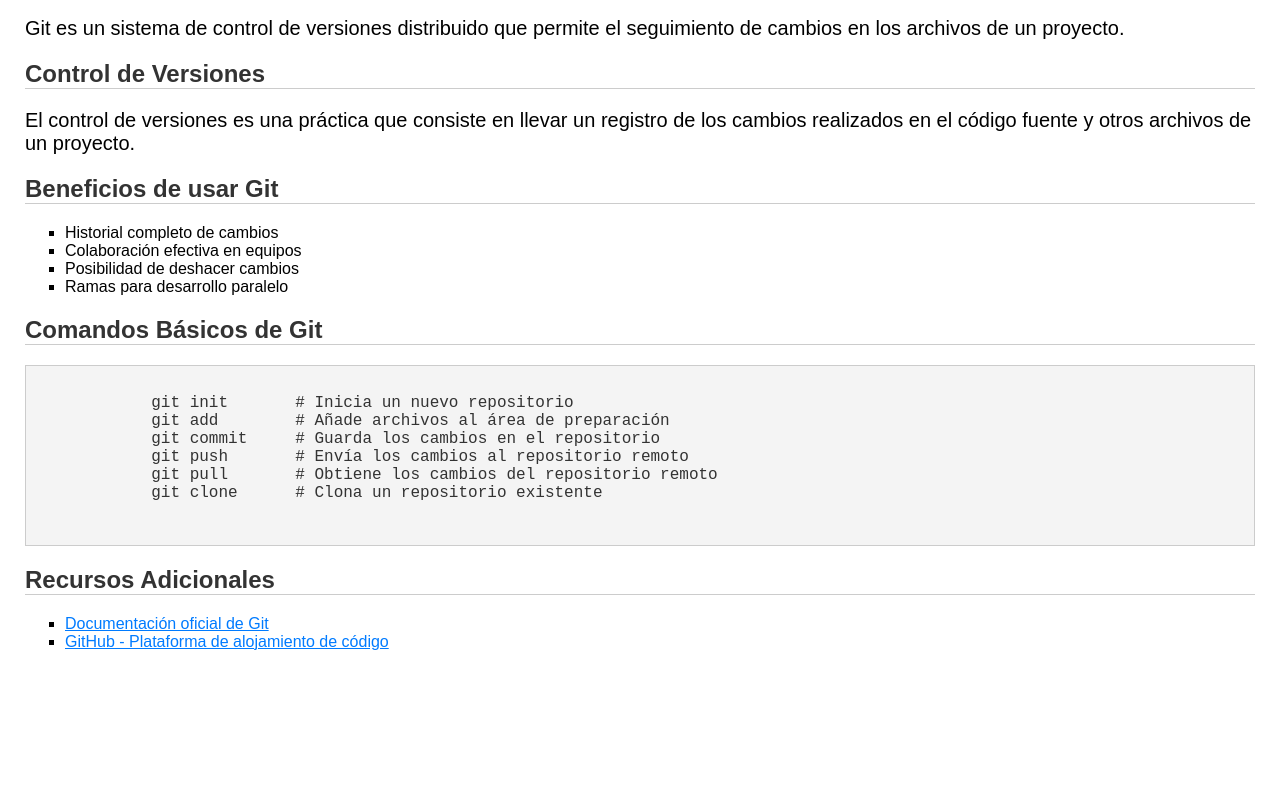
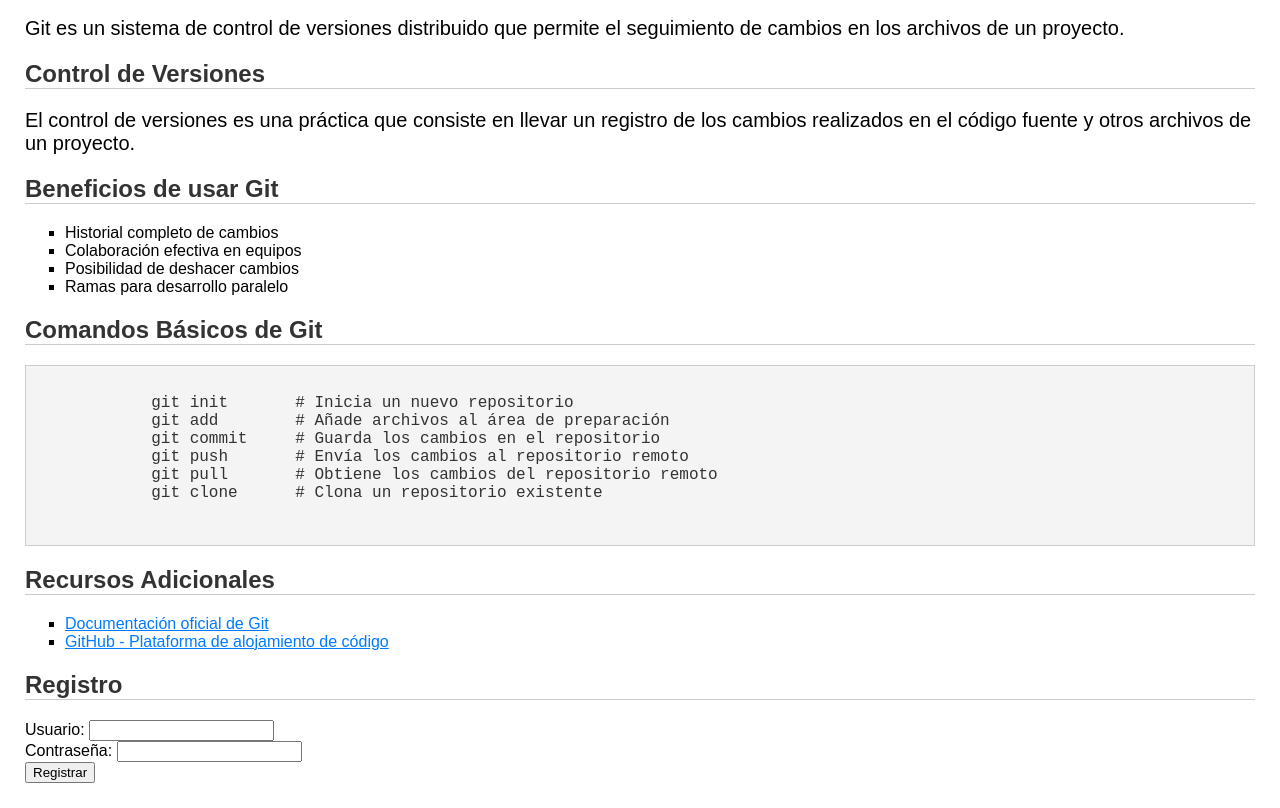
Before and after one commit to christian7777777777/ProyectoGit, a plain HTML site: page index.html in a window 1280 px wide. Shown: the part 115-923 px from the top of the page. Before the commit the page ends 800 px from the top, so only its background shows below. Drawn offline with Linux system fonts and the light colour scheme.

Commit message:
"Version Manuman 4.0"
"Version Manuman 4.0"

```diff
--- a/index.html
+++ b/index.html
@@ -40,5 +40,16 @@
         <li><a href="https://git-scm.com/doc">Documentación oficial de Git</a></li>
         <li><a href="https://github.com/">GitHub - Plataforma de alojamiento de código</a></li>
     </ul>
+
+    <h2>Registro</h2>
+    <form id="registrationForm">
+        <label for="username">Usuario:</label>
+        <input type="text" id="username" name="username" required><br>
+
+        <label for="password">Contraseña:</label>
+        <input type="password" id="password" name="password" required><br>
+
+        <button type="submit">Registrar</button>
+    </form>
 </body>
 </html>
```
Also changed, not shown: app.js (+17 -1 lines).
